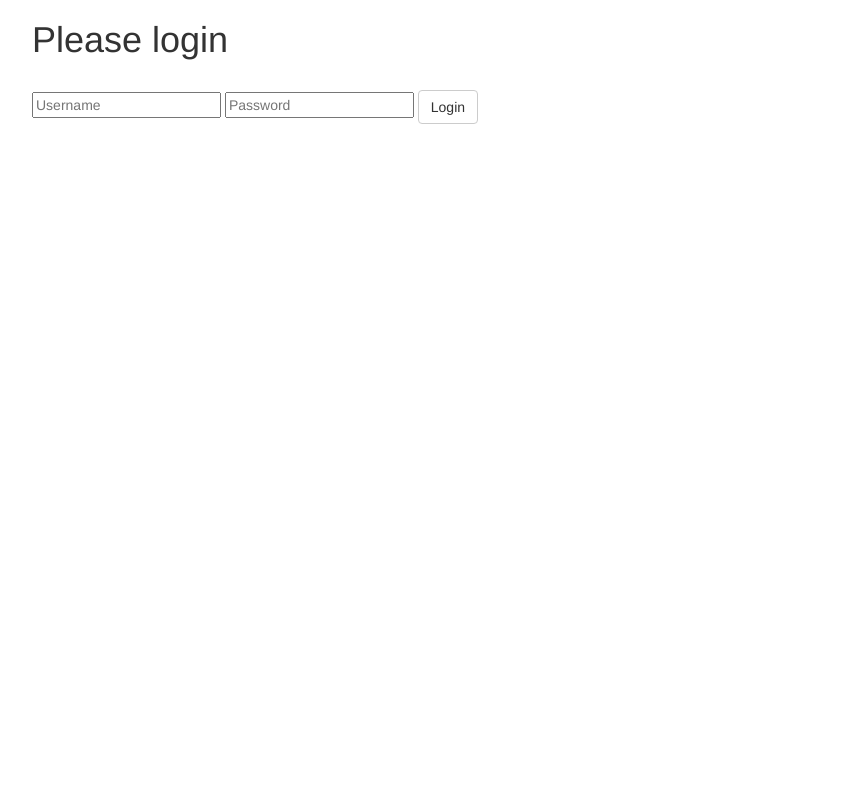
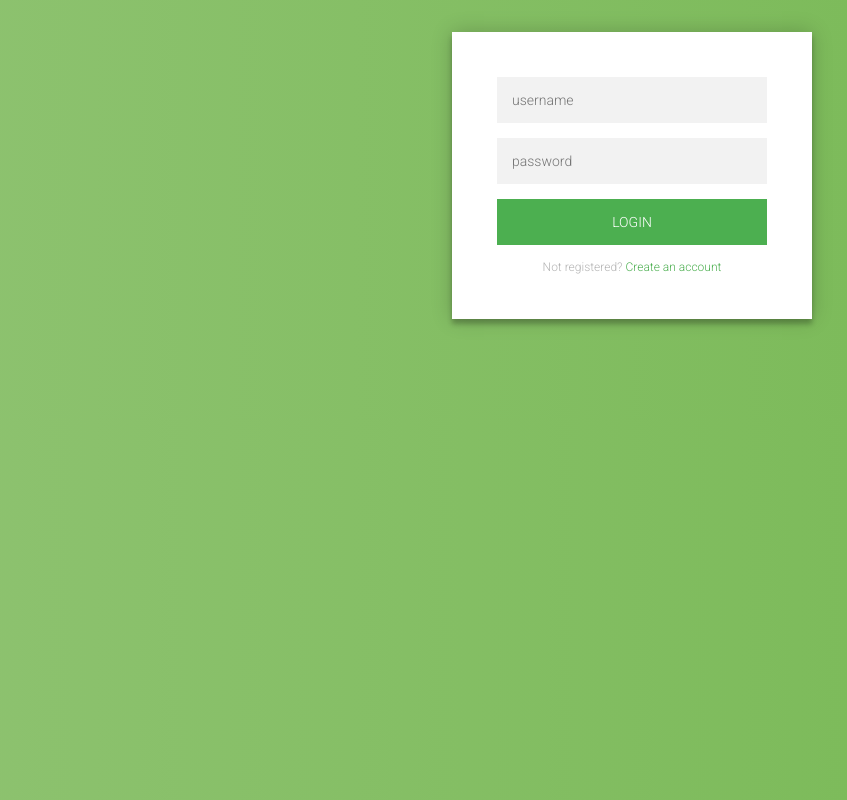
Before and after one commit to abhishekchaturvedi/intuit_case_study, a Flask app: page /login in a window 1280 px wide. Shown: the whole page, without its empty margins (38-885 px from the left). Run offline with Flask 2, Linux system fonts and the light colour scheme; some libraries are stand-ins or nearby versions.

Commit message:
A slightly better login form template
Just the landing page. May or may not use it to drive the app. But
seemed like it'd be good to have this.

Next step is to just invoke the API end point on post request to see
that the plumbing is working. Then we'll hook the DB.

```diff
--- a/userlogin_app/requirements.txt
+++ b/userlogin_app/requirements.txt
@@ -1,5 +1,5 @@
 # The framework
 Flask==1.1.1
 
- # WSGI HTTP Server
+# WSGI HTTP Server
 gunicorn==19.9.0
--- a/userlogin_app/userlogin/blueprints/user/templates/user/login.html
+++ b/userlogin_app/userlogin/blueprints/user/templates/user/login.html
@@ -1,23 +1,32 @@
-<html>
-  <head>
-    <title>Login Page</title>
-    <meta name="viewport" content="width=device-width, initial-scale=1.0">
-    <link href="static/styles/vendor/bootstrap.min.css" rel="stylesheet" media="screen">
-  </head>
-  <body>
-    <div class="container">
-      <h1>Please login</h1>
-      <br>
-      <form action="" method="post">
-        <input type="text" placeholder="Username" name="username" value="{{
-          request.form.username }}">
-         <input type="password" placeholder="Password" name="password" value="{{
-          request.form.password }}">
-        <input class="btn btn-default" type="submit" value="Login">
+
+{% extends 'layouts/base.html' %}
+{% block title %}Intuit case study{% endblock %}
+{% block body %}
+<body translate="no">
+  <div class="login-page">
+    <div class="form">
+      <form class="register-form">
+        <input type="text" placeholder="name" />
+        <input type="password" placeholder="password" />
+        <input type="text" placeholder="email address" />
+        <button>create</button>
+        <p class="message">Already registered? <a href="#">Sign In</a></p>
       </form>
-      {% if error %}
-        <p class="error"><strong>Error:</strong> {{ error }}
-      {% endif %}
+      <form class="login-form" id="login">
+        <input type="text" placeholder="username" />
+        <input type="password" placeholder="password" />
+        <button>login</button>
+        <p class="message">Not registered? <a href="#">Create an account</a></p>
+      </form>
     </div>
-  </body>
-</html>
+  </div>
+  <script src="https://static.codepen.io/assets/common/stopExecutionOnTimeout-157cd5b220a5c80d4ff8e0e70ac069bffd87a61252088146915e8726e5d9f147.js"></script>
+  <script src='https://cdnjs.cloudflare.com/ajax/libs/jquery/2.1.3/jquery.min.js'></script>
+  <script id="rendered-js">
+      $('.message a').click(function () {
+      $('form').animate({ height: "toggle", opacity: "toggle" }, "slow");
+  });
+  //# sourceURL=pen.js
+  </script>
+</body>
+{% endblock %}
--- a/userlogin_app/userlogin/blueprints/user/views.py
+++ b/userlogin_app/userlogin/blueprints/user/views.py
@@ -2,7 +2,7 @@ from flask import Blueprint, render_template
 
 user = Blueprint('user', __name__, template_folder='templates')
 
-#@app.route('/')
+@user.route('/')
 @user.route('/login')
 def login():
     return render_template('user/login.html')
--- /dev/null
+++ b/userlogin_app/userlogin/templates/layouts/base.html
@@ -0,0 +1,123 @@
+<!DOCTYPE html>
+<html lang="en">
+<head>
+<meta charset="UTF-8">
+<title>{% block title %}{% endblock %}</title>
+<style>
+@import url(https://fonts.googleapis.com/css?family=Roboto:300);
+
+.login-page {
+  width: 360px;
+  padding: 8% 0 0;
+  margin: auto;
+}
+.form {
+  position: relative;
+  z-index: 1;
+  background: #FFFFFF;
+  max-width: 360px;
+  margin: 0 auto 100px;
+  padding: 45px;
+  text-align: center;
+  box-shadow: 0 0 20px 0 rgba(0, 0, 0, 0.2), 0 5px 5px 0 rgba(0, 0, 0, 0.24);
+}
+.form input {
+  font-family: "Roboto", sans-serif;
+  outline: 0;
+  background: #f2f2f2;
+  width: 100%;
+  border: 0;
+  margin: 0 0 15px;
+  padding: 15px;
+  box-sizing: border-box;
+  font-size: 14px;
+}
+.form button {
+  font-family: "Roboto", sans-serif;
+  text-transform: uppercase;
+  outline: 0;
+  background: #4CAF50;
+  width: 100%;
+  border: 0;
+  padding: 15px;
+  color: #FFFFFF;
+  font-size: 14px;
+  -webkit-transition: all 0.3 ease;
+  transition: all 0.3 ease;
+  cursor: pointer;
+}
+.form button:hover,.form button:active,.form button:focus {
+  background: #43A047;
+}
+.form .message {
+  margin: 15px 0 0;
+  color: #b3b3b3;
+  font-size: 12px;
+}
+.form .message a {
+  color: #4CAF50;
+  text-decoration: none;
+}
+.form .register-form {
+  display: none;
+}
+.container {
+  position: relative;
+  z-index: 1;
+  max-width: 300px;
+  margin: 0 auto;
+}
+.container:before, .container:after {
+  content: "";
+  display: block;
+  clear: both;
+}
+.container .info {
+  margin: 50px auto;
+  text-align: center;
+}
+.container .info h1 {
+  margin: 0 0 15px;
+  padding: 0;
+  font-size: 36px;
+  font-weight: 300;
+  color: #1a1a1a;
+}
+.container .info span {
+  color: #4d4d4d;
+  font-size: 12px;
+}
+.container .info span a {
+  color: #000000;
+  text-decoration: none;
+}
+.container .info span .fa {
+  color: #EF3B3A;
+}
+body {
+  background: #76b852; /* fallback for old browsers */
+  background: -webkit-linear-gradient(right, #76b852, #8DC26F);
+  background: -moz-linear-gradient(right, #76b852, #8DC26F);
+  background: -o-linear-gradient(right, #76b852, #8DC26F);
+  background: linear-gradient(to left, #76b852, #8DC26F);
+  font-family: "Roboto", sans-serif;
+  -webkit-font-smoothing: antialiased;
+  -moz-osx-font-smoothing: grayscale;
+}
+</style>
+<script>
+  window.console = window.console || function(t) {};
+</script>
+<script>
+  if (document.location.search.match(/type=embed/gi)) {
+    window.parent.postMessage("resize", "*");
+  }
+</script>
+</head>
+
+<main class="container">
+      <div class="md-margin-top"></div>
+      {% block body %}{% endblock %}
+</main>
+
+</html>
```
Also changed, not shown: userlogin_app/README.txt.
